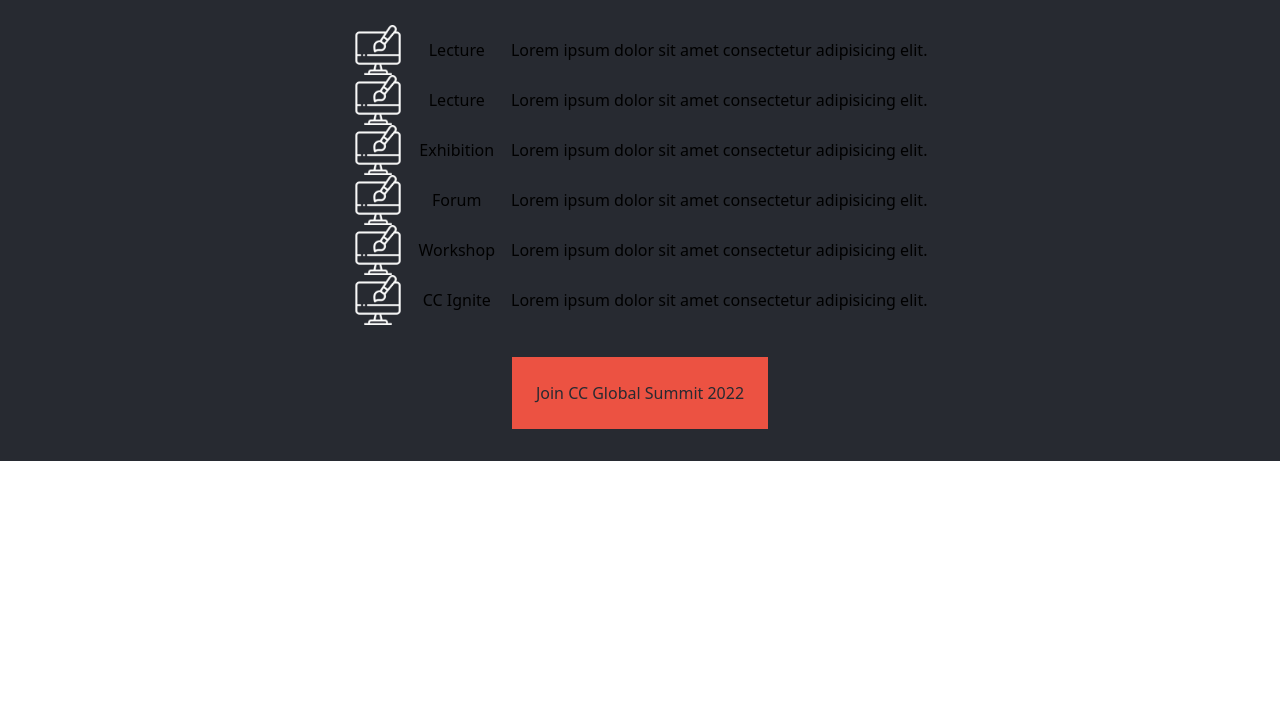
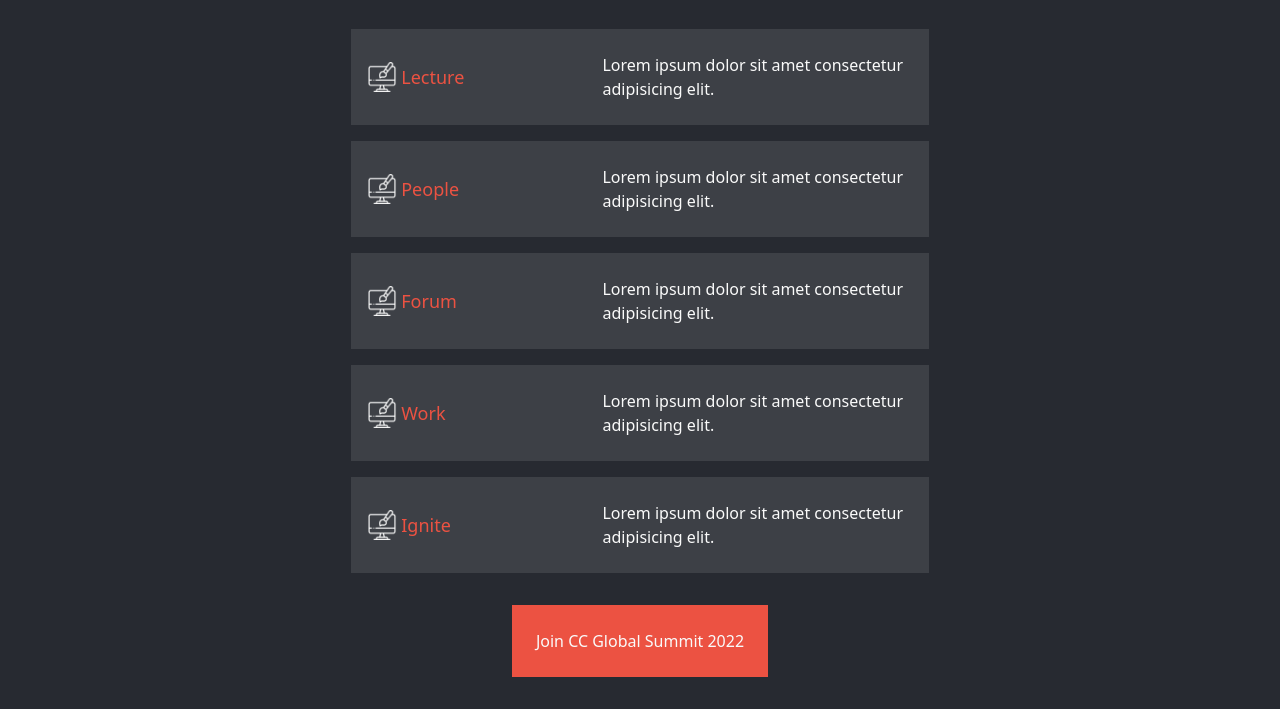
Before and after one commit to martinkarugaba/microverse-module-1-capstone, a website: page index.html in a window 1280 px wide. Shown: the part 505-1214 px from the top of the page. Before the commit the page ends 966 px from the top, so only its background shows below. Drawn offline with Linux system fonts and the light colour scheme.

Commit message:
add main-programs section styling

```diff
--- a/index.html
+++ b/index.html
@@ -94,7 +94,7 @@
 
     <!--! HERO SECTION -->
     <section
-      class="hero__section zborder-2 -mt-[59px] pt-[8rem] px-[1.5rem] pb-[4rem]"
+      class="hero__section zborder-2 -mt-[59px] pt-[8rem] px-[1.5rem] pb-[4rem] bg-hero-header"
     >
       <p class="text-primary-orange text-lg">
         Jump start your growth
@@ -129,22 +129,24 @@
       class="main-program flex flex-col justify-between items-center gap-y-8 bg-primary-black px-4 py-8"
     >
       <header class="w-[100%] flex flex-col justify-between items-center h-auto gap-y-0">
-        <h2 class="text-xl text-off-white font-medium">
+        <h2 class="text-2xl text-off-white font-medium">
           Main Program
         </h2>
         <div class="w-[40px] h-[2px] bg-primary-orange mt-4"></div>
       </header>
 
-      <div class="main-programs-container"></div>
+      <div class="main-programs-container flex flex-col justify-between items-center gap-y-4"></div>
 
       <button
-        class="px-6 py-6 font-medium bg-primary-orange text-primary-black"
+        class="px-6 py-6 font-medium bg-primary-orange text-off-white"
       >
         Join CC Global Summit 2022
       </button>
     </section>
     <!--! END MAIN PROGRAM -->
 
+    <!-- -->
+
     <script src="./js/navbar.js"></script>
     <script src="./js/mainPrograms.js"></script>
   </body>
--- a/js/mainPrograms.js
+++ b/js/mainPrograms.js
@@ -13,14 +13,7 @@
   {
     icon: './img/web-design.png',
     name: '',
-    title: 'Lecture',
-    description:
-      'Lorem ipsum dolor sit amet consectetur adipisicing elit.',
-  },
-  {
-    icon: './img/web-design.png',
-    name: '',
-    title: 'Exhibition',
+    title: 'People',
     description:
       'Lorem ipsum dolor sit amet consectetur adipisicing elit.',
   },
@@ -34,14 +27,14 @@
   {
     icon: './img/web-design.png',
     name: '',
-    title: 'Workshop',
+    title: 'Work',
     description:
       'Lorem ipsum dolor sit amet consectetur adipisicing elit.',
   },
   {
     icon: './img/web-design.png',
     name: '',
-    title: 'CC Ignite',
+    title: 'Ignite',
     description:
       'Lorem ipsum dolor sit amet consectetur adipisicing elit.',
   },
@@ -51,10 +44,14 @@
   const { icon, title, description } = item;
 
   mainProgramsSection.innerHTML += `
-    <div class='flex justify-between items-center gap-x-4 w-[100%]'>
-      <img class="h-[50px] w-[50px] object-contain" src=${icon} alt=${name}/>
-      <h3>${title}</h3>
-      <p class='justify-self-end'>${description}</p>
+    <div class='project flex justify-between items-center w-[100%] h-auto px-4 py-6'>
+      <div class='w-[50%] flex justify-start items-center gap-x-1'>
+        <img class="h-[30px] w-[30px] object-contain" src=${icon} alt=${name}/>
+        <h3 class='text-lg font-medium text-primary-orange'>${title}</h3>
+      </div>
+      <div class='grow ml-8 w[50%] h-[100%]'>
+        <p class='justify-self-end text-base leading-0 text-off-white'>${description}</p>
+      </div>
     </div>
   `;
 });
--- a/style.css
+++ b/style.css
@@ -17,3 +17,7 @@
 .hero__section{
   background: url('./img/backgrounds/hero-background.jpg');
 }
+
+.project{
+  background: rgba(250, 250, 250,0.1);
+}
```
Also changed, not shown: dist/output.css.
